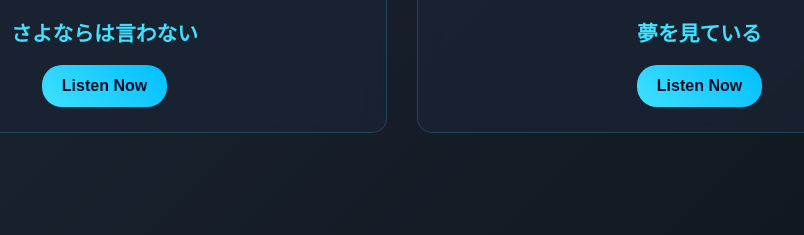
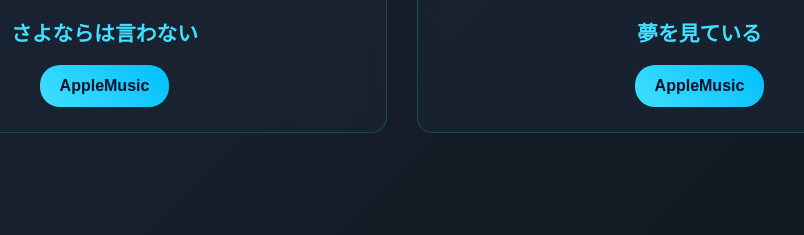
Before and after one commit to Hqneul/EasyFreeze, a plain HTML site: page index.html in a window 1280 px wide. Shown: the part 1309-1544 px from the top of the page, 238-1042 px from the left. Drawn offline with Linux system fonts and the light colour scheme.

Commit message:
Update index.html

```diff
--- a/index.html
+++ b/index.html
@@ -493,13 +493,13 @@
             <div class="release-card fade-in">
                 <div class="release-icon">🎵</div>
                 <h3 class="release-title">さよならは言わない</h3>
-                <a href="https://music.apple.com/us/song/sayonarahaiwanai/1802433522" class="release-link">Listen Now</a>
+                <a href="https://music.apple.com/us/song/sayonarahaiwanai/1802433522" class="release-link">AppleMusic</a>
             </div>
             <!-- リリース2: 夢を見ている -->
             <div class="release-card fade-in">
                 <div class="release-icon">💭</div>
                 <h3 class="release-title">夢を見ている</h3>
-                <a href="https://music.apple.com/us/song/yumewomiteiru/1802433521" class="release-link">Listen Now</a>
+                <a href="https://music.apple.com/us/song/yumewomiteiru/1802433521" class="release-link">AppleMusic</a>
             </div>
         </div>
     </section>
```
